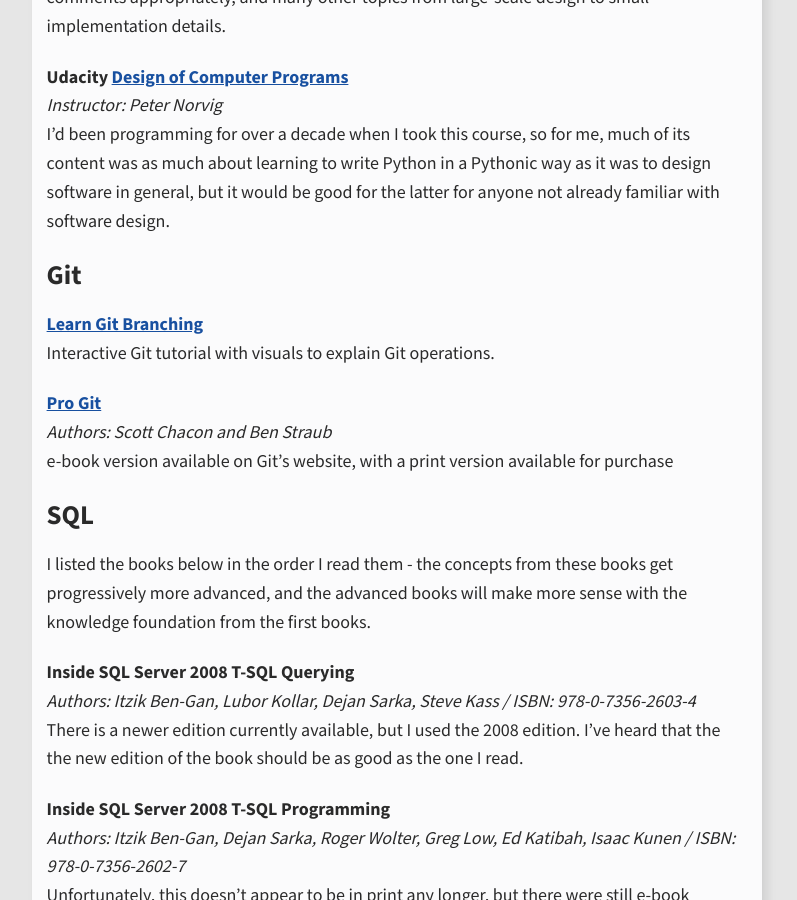
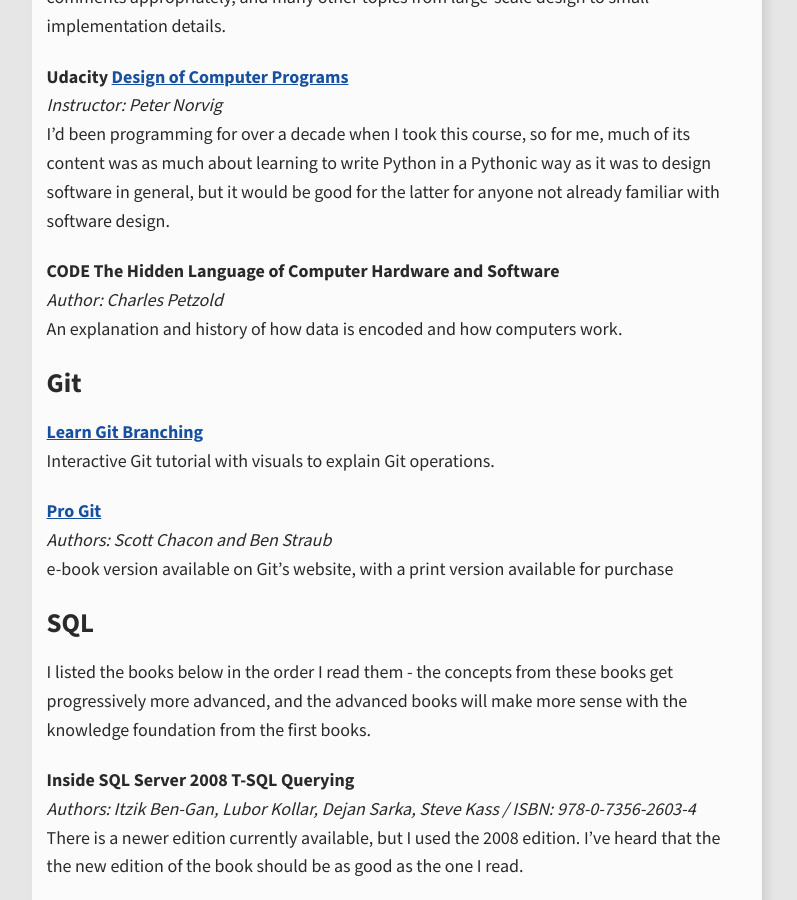
Before and after one commit to ShawnPence/shawnpence.github.io, a Jekyll site: the page built from resources.md, in a window 1280 px wide and 900 px high, scrolled down 703 px. Shown: the whole window, without its empty margins (243-1040 px from the left). Built offline with Jekyll 4.4.1, drawn with Linux system fonts in a browser that asks for light colours.

Commit message:
add Code book

```diff
--- a/resources.md
+++ b/resources.md
@@ -23,6 +23,11 @@
 **Udacity [Design of Computer Programs](https://www.udacity.com/course/design-of-computer-programs--cs212)**<br>
 *Instructor: Peter Norvig*<br>
 I'd been programming for over a decade when I took this course, so for me, much of its content was as much about learning to write Python in a Pythonic way as it was to design software in general, but it would be good for the latter for anyone not already familiar with software design.
+
+**CODE The Hidden Language of Computer Hardware and Software**<br>
+*Author: Charles Petzold*<br>
+An explanation and history of how data is encoded and how computers work.
+
 
 ## Git
 
```
